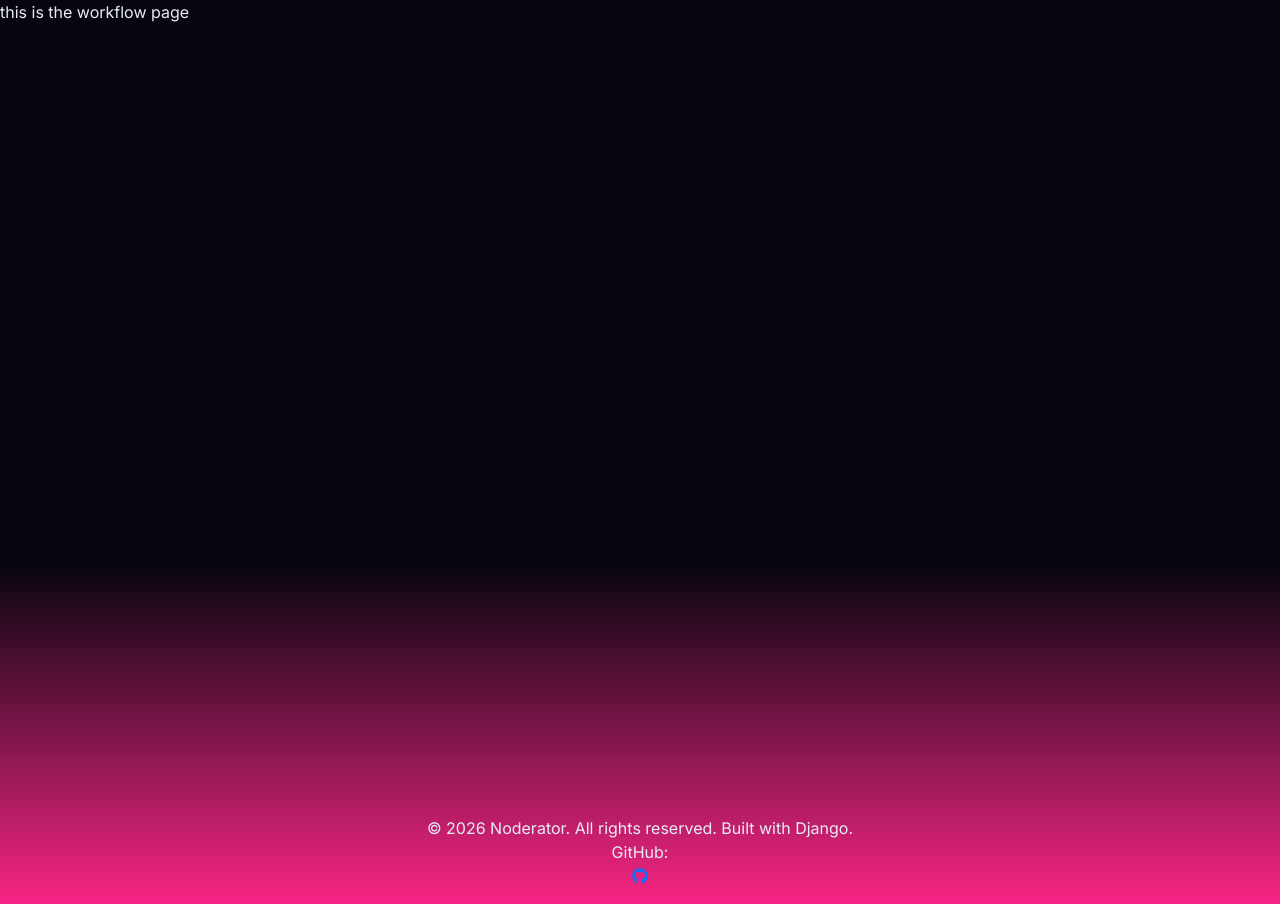
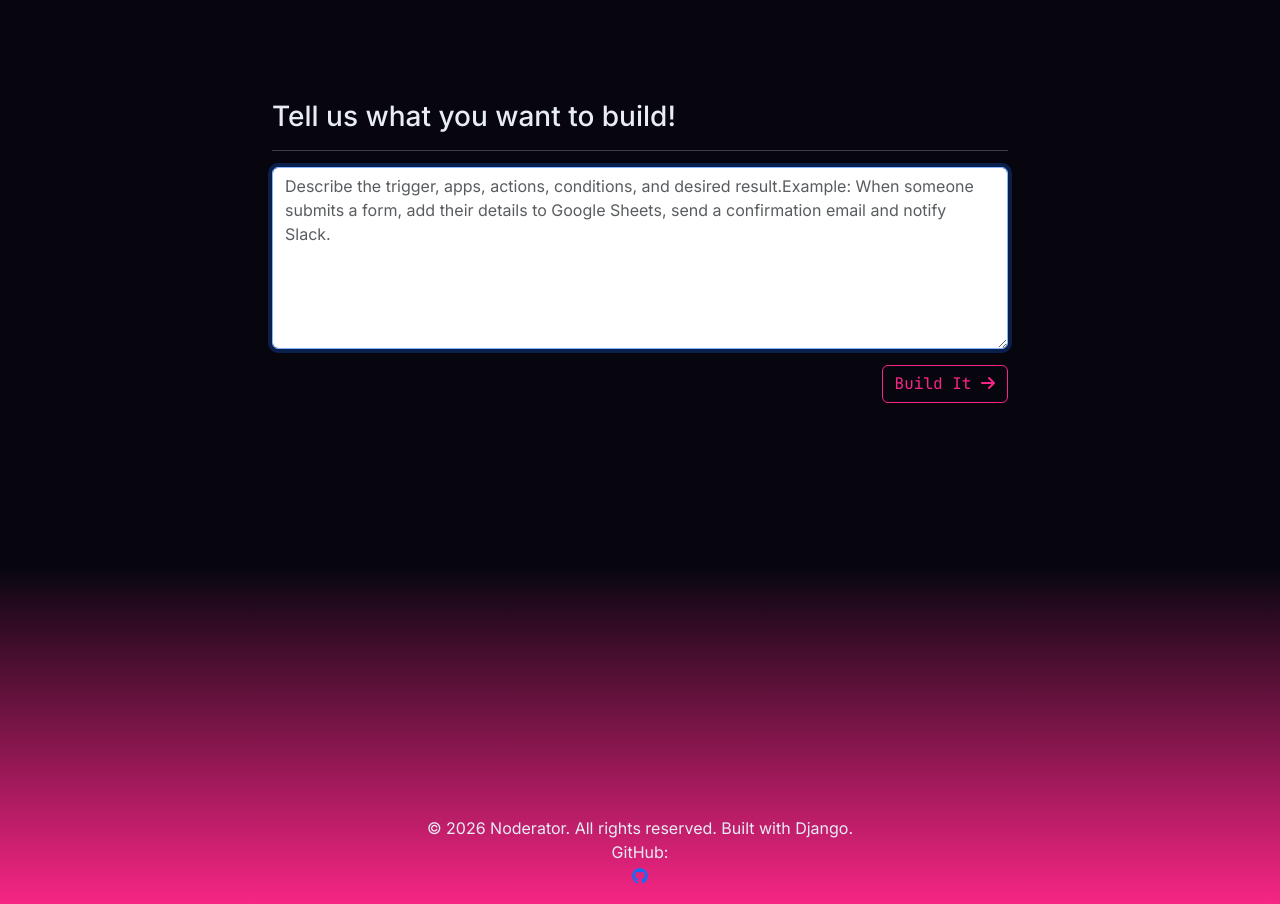
Before and after one commit to Karla-Stein/noderator, a Django app: template workflows/templates/workflows/workflows.html in a window 1280 px wide. Shown: the part 110-1014 px from the top of the page. Run offline with Django 4.2, Linux system fonts and the light colour scheme; the template is opened without the code that fills it: values that come from a table or form of the project are taken from there, others are empty; some libraries are stand-ins or nearby versions.

Commit message:
Install crispy forms, add form, view and template

```diff
--- a/noderator/settings.py
+++ b/noderator/settings.py
@@ -49,6 +49,8 @@ INSTALLED_APPS = [
     'allauth',
     'allauth.account',
     'allauth.socialaccount',
+    'crispy_forms',
+    'crispy_bootstrap5',
     'home',
     'workflows',
 ]
@@ -94,9 +96,10 @@ SITE_ID = 1
 LOGIN_REDIRECT_URL = '/'
 LOGOUT_REDIRECT_URL = '/'
 
+CRISPY_ALLOWED_TEMPLATE_PACKS ="bootstrap5"
+CRISPY_TEMPLATE_PACK ="bootstrap5"
 
 WSGI_APPLICATION = 'noderator.wsgi.application'
-
 
 # Database
 # https://docs.djangoproject.com/en/4.2/ref/settings/#databases
--- a/requirements.txt
+++ b/requirements.txt
@@ -1,6 +1,8 @@
 asgiref==3.11.1
-Django==4.2.30
+crispy-bootstrap5==0.7
+Django==6.0.7
 django-allauth==65.18.0
+django-crispy-forms==2.6
 packaging==26.2
 setuptools==83.0.0
 sqlparse==0.5.5
--- a/static/css/base.css
+++ b/static/css/base.css
@@ -82,7 +82,8 @@ nav a{
 nav .btn,
 #signup-btn,
 #signin-btn,
-#logout-btn{
+#logout-btn,
+#submit-button{
     border: 1px solid var(--primary-cta);
     color: var(--primary-cta);
     font-family: var(--code-font);
@@ -91,7 +92,8 @@ nav .btn,
 nav .btn:hover,
 #signup-btn:hover,
 #signin-btn:hover,
-#logout-btn:hover{
+#logout-btn:hover,
+#submit-button:hover{
     border: 2px solid var(--primary-cta);
     color: var(--primary-cta);
     background-color: var(--primary-text-color);
--- /dev/null
+++ b/workflows/forms.py
@@ -0,0 +1,27 @@
+from django import forms
+from .models import GeneratedWorkflow
+
+
+class GeneratedWorkflowForm(forms.ModelForm):
+    class Meta:
+        model = GeneratedWorkflow
+        fields = ('prompt',)
+
+    def __init__(self, *args, **kwargs):
+        """
+        Add placeholder and set autofocus on first field.
+        """
+        super().__init__(*args, **kwargs)
+        placeholders = {
+            'prompt':
+            ('Describe the trigger, apps, actions, conditions, and desired result.'
+            'Example: When someone submits a form, add their details to Google '
+            'Sheets, send a confirmation email and notify Slack.'),
+        }
+        self.fields["prompt"].label = ""
+
+        self.fields["prompt"].widget.attrs.update({
+            "placeholder": placeholders['prompt'],
+            "autofocus": True,
+            "rows": 7,
+        })
--- /dev/null
+++ b/workflows/static/workflows/css/workflows.css
@@ -0,0 +1,3 @@
+#prompt{
+    margin-top: 100px;
+}
--- a/workflows/templates/workflows/workflows.html
+++ b/workflows/templates/workflows/workflows.html
@@ -1,7 +1,32 @@
 {% extends 'base.html' %}
 {% load static %}
+{% load crispy_forms_tags %}
 
-    {% block content %}
+{% block extra_css %}
+<link rel="stylesheet" href="{% static 'workflows/css/workflows.css' %}">
+{% endblock %}
 
-this is the workflow page
-    {% endblock %}
+{% block content %}
+<section id="prompt">
+    <div class="container">
+        <div class="row justify-content-center">
+            <div class="col-10 col-lg-8">
+                <h3>
+                    Tell us what you want to build!
+                </h3>
+                <hr>
+                <p></p>
+                <form method="post" action="{% url 'workflows' %}" id="prompt-form">
+                    {% csrf_token %}
+                    {{ form|crispy }}
+                    <div class="text-end">
+                        <button id="submit-button" type="submit" class="btn">Build It
+                            <i class="fa-solid fa-arrow-right"></i></button>
+                    </div>
+                </form>
+            </div>
+        </div>
+    </div>
+</section>
+
+{% endblock %}
```
Also changed, not shown: workflows/views.py (+12 -1 lines).
